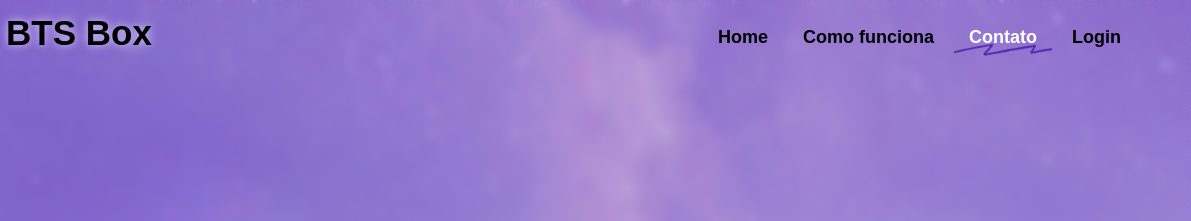
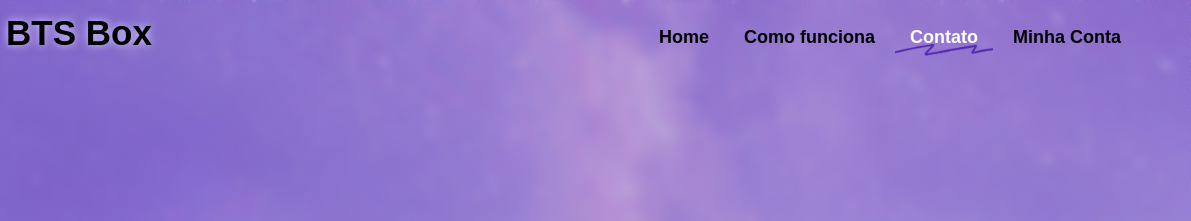
Before and after one commit to acaramico/projetoindividual, a plain HTML site: page contato.html in a window 1280 px wide. Shown: the top 221 px of the page, 89-1280 px from the left. Drawn offline with Linux system fonts and the light colour scheme; a web font is replaced by a local one.

Commit message:
Update contato.html

```diff
--- a/contato.html
+++ b/contato.html
@@ -25,7 +25,7 @@
                 <li><a href="home.html">Home</a></li>
                 <li><a href="sobrenos.html">Como funciona</a></li>
                 <li><a class="active" href="contato.html">Contato</a></li>
-                <li><a href="login.html">Login</a></li>
+                <li><a href="login.html">Minha Conta</a></li>
             </ul>
         </div>
     </div>
```
